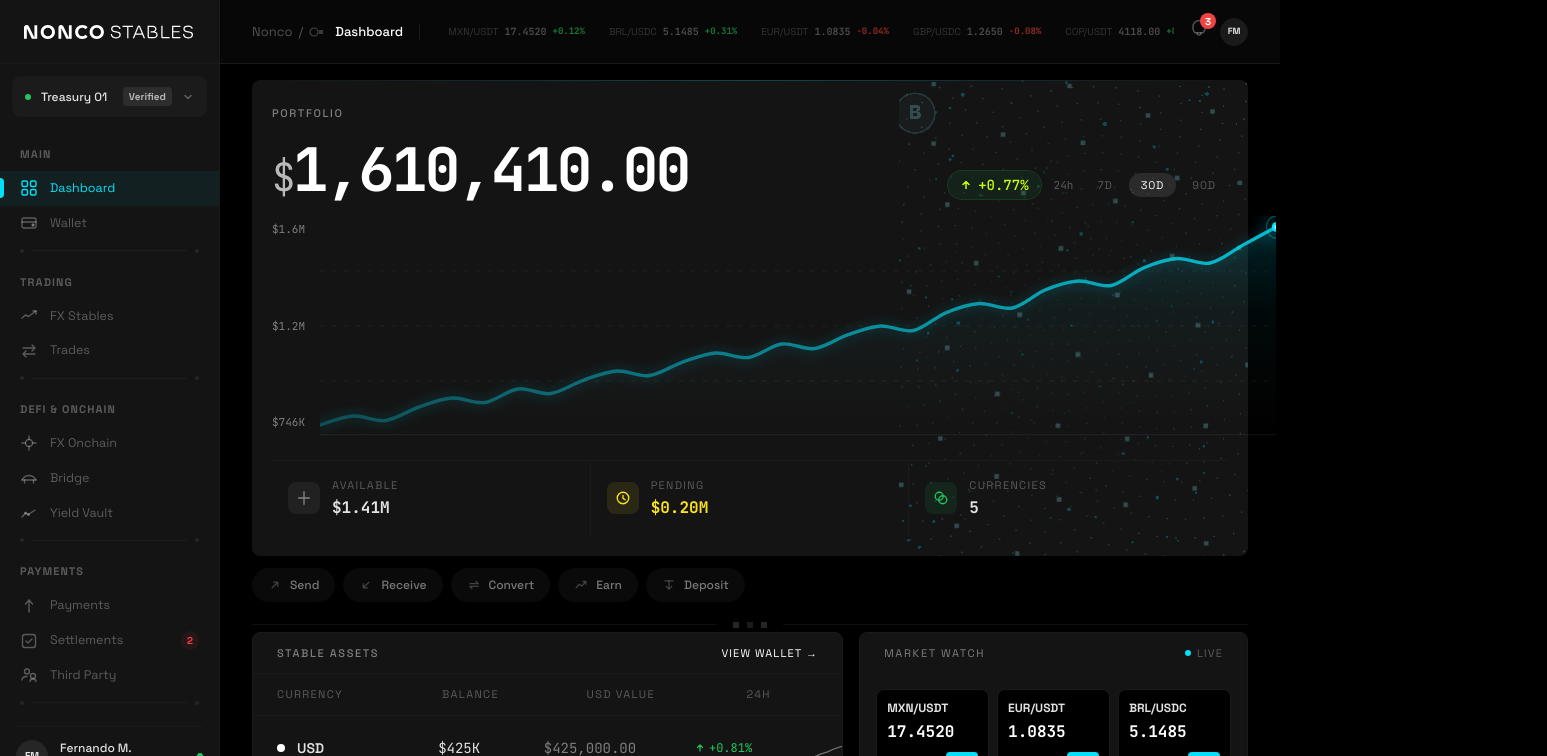
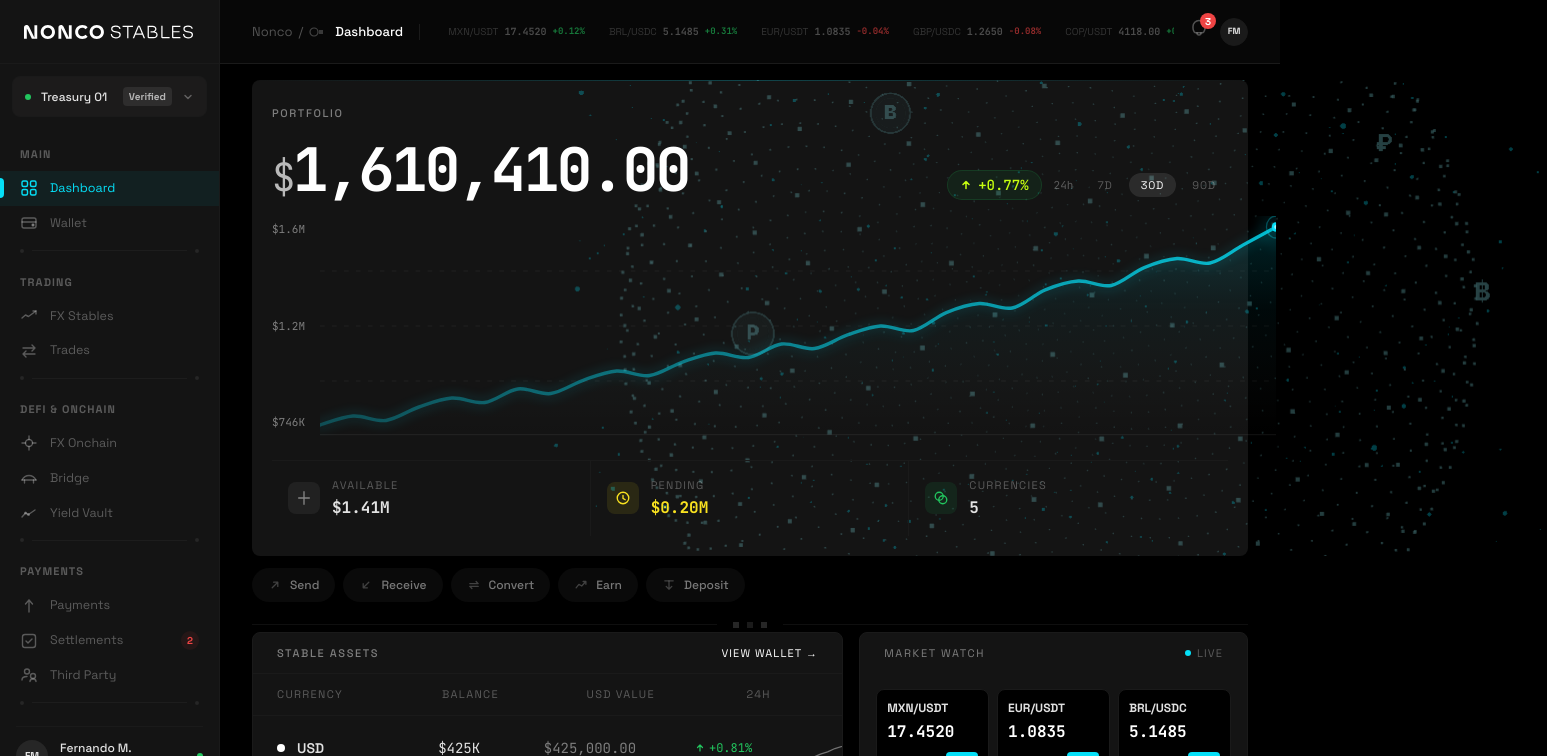
Before and after one commit to thibellotti/nonco-stables-app, a Next.js app: page /dashboard in a window 1280 px wide. Shown: the top 756 px of the page, 1547 px wide, since content can reach past the window. Built offline with nearby package versions, Linux system fonts and the light colour scheme.

Commit message:
fix: canvas inset-0 (no clip) + translateX(30%) shifts globe right

```diff
--- a/src/components/dashboard/balance-hero.tsx
+++ b/src/components/dashboard/balance-hero.tsx
@@ -200,7 +200,7 @@
   return (
     <section className="card-primary relative bg-[var(--bg-card)] rounded-lg p-5">
       {/* Particle globe — right side, tall, centered vertically */}
-      <div className="absolute top-0 bottom-0 right-0 w-[35%] pointer-events-none hidden lg:block" style={{ zIndex: 0 }}>
+      <div className="absolute inset-0 pointer-events-none hidden lg:block" style={{ zIndex: 0, transform: "translateX(30%)" }}>
         <ParticleGlobe opacity={0.4} />
       </div>
 
```
